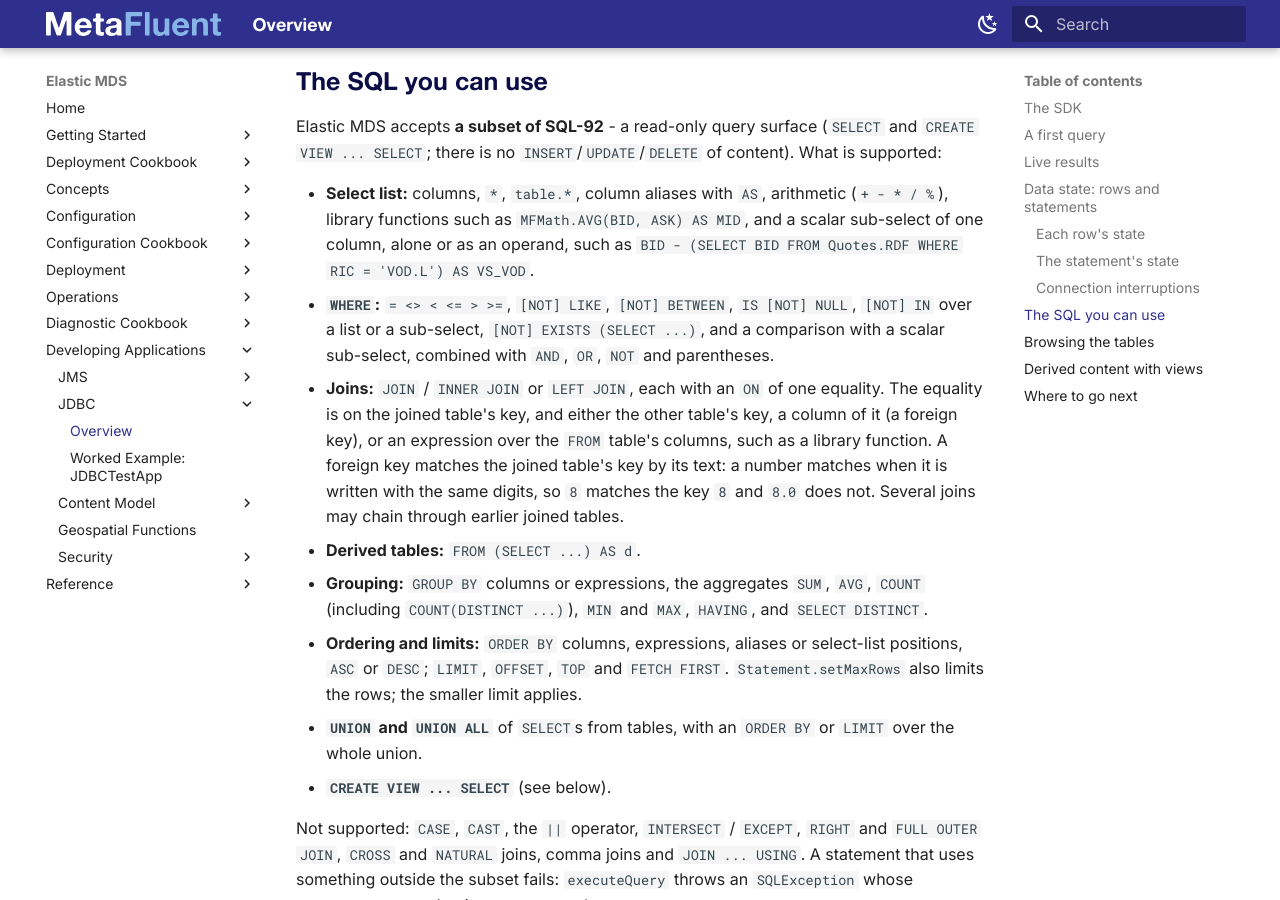
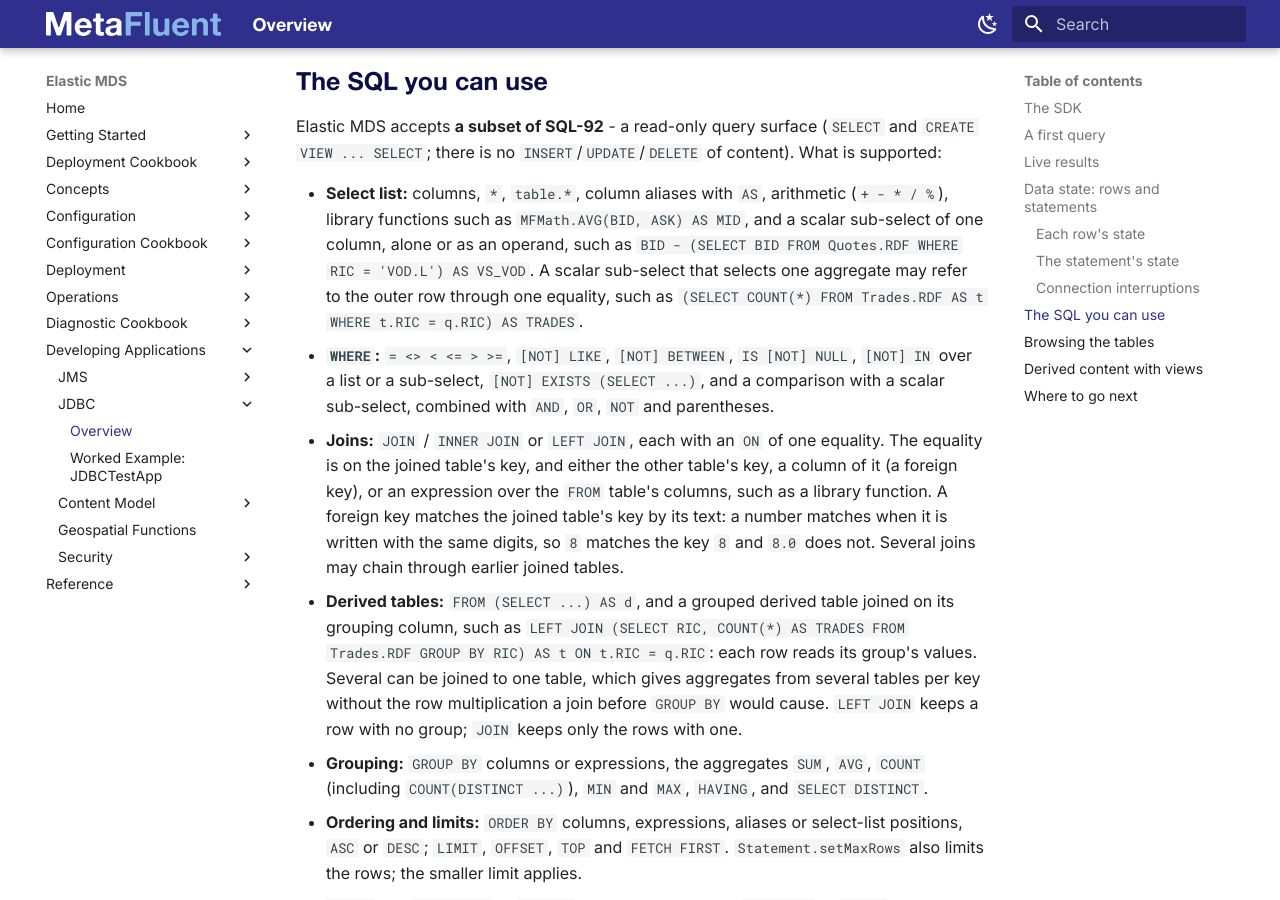
Before and after one commit to MetaFluent/ElasticMDS-docs, an MkDocs documentation site: the page built from docs/Develop-JDBC.md, in a window 1280 px wide and 900 px high, scrolled down 5246 px. Built offline with MkDocs 1.6.1 and Material for MkDocs 9.7.7, drawn with Linux system fonts in a browser that asks for light colours; the version menu is left out.

Commit message:
MetaFluent/IssueTracking#1500 JDBC: correlated aggregate sub-selects and grouped derived tables
https://github.com/MetaFluent/IssueTracking/issues/1500

Co-Authored-By: Claude Opus 5.5 <noreply@anthropic.com>
Claude-Session: https://claude.ai/code/session_01U818yw6r3kM31TxdWom2Zq

```diff
--- a/docs/Develop-JDBC.md
+++ b/docs/Develop-JDBC.md
@@ -174,10 +174,10 @@ When the session itself ends, its statements end with it: a statement already an
 
 Elastic MDS accepts **a subset of SQL-92** - a read-only query surface (`SELECT` and `CREATE VIEW ... SELECT`; there is no `INSERT`/`UPDATE`/`DELETE` of content). What is supported:
 
-- **Select list:** columns, `*`, `table.*`, column aliases with `AS`, arithmetic (`+ - * / %`), library functions such as `MFMath.AVG(BID, ASK) AS MID`, and a scalar sub-select of one column, alone or as an operand, such as `BID - (SELECT BID FROM Quotes.RDF WHERE RIC = 'VOD.L') AS VS_VOD`.
+- **Select list:** columns, `*`, `table.*`, column aliases with `AS`, arithmetic (`+ - * / %`), library functions such as `MFMath.AVG(BID, ASK) AS MID`, and a scalar sub-select of one column, alone or as an operand, such as `BID - (SELECT BID FROM Quotes.RDF WHERE RIC = 'VOD.L') AS VS_VOD`. A scalar sub-select that selects one aggregate may refer to the outer row through one equality, such as `(SELECT COUNT(*) FROM Trades.RDF AS t WHERE t.RIC = q.RIC) AS TRADES`.
 - **`WHERE`:** `= <> < <= > >=`, `[NOT] LIKE`, `[NOT] BETWEEN`, `IS [NOT] NULL`, `[NOT] IN` over a list or a sub-select, `[NOT] EXISTS (SELECT ...)`, and a comparison with a scalar sub-select, combined with `AND`, `OR`, `NOT` and parentheses.
 - **Joins:** `JOIN` / `INNER JOIN` or `LEFT JOIN`, each with an `ON` of one equality. The equality is on the joined table's key, and either the other table's key, a column of it (a foreign key), or an expression over the `FROM` table's columns, such as a library function. A foreign key matches the joined table's key by its text: a number matches when it is written with the same digits, so `8` matches the key `8` and `8.0` does not. Several joins may chain through earlier joined tables.
-- **Derived tables:** `FROM (SELECT ...) AS d`.
+- **Derived tables:** `FROM (SELECT ...) AS d`, and a grouped derived table joined on its grouping column, such as `LEFT JOIN (SELECT RIC, COUNT(*) AS TRADES FROM Trades.RDF GROUP BY RIC) AS t ON t.RIC = q.RIC`: each row reads its group's values. Several can be joined to one table, which gives aggregates from several tables per key without the row multiplication a join before `GROUP BY` would cause. `LEFT JOIN` keeps a row with no group; `JOIN` keeps only the rows with one.
 - **Grouping:** `GROUP BY` columns or expressions, the aggregates `SUM`, `AVG`, `COUNT` (including `COUNT(DISTINCT ...)`), `MIN` and `MAX`, `HAVING`, and `SELECT DISTINCT`.
 - **Ordering and limits:** `ORDER BY` columns, expressions, aliases or select-list positions, `ASC` or `DESC`; `LIMIT`, `OFFSET`, `TOP` and `FETCH FIRST`. `Statement.setMaxRows` also limits the rows; the smaller limit applies.
 - **`UNION` and `UNION ALL`** of `SELECT`s from tables, with an `ORDER BY` or `LIMIT` over the whole union.
```
